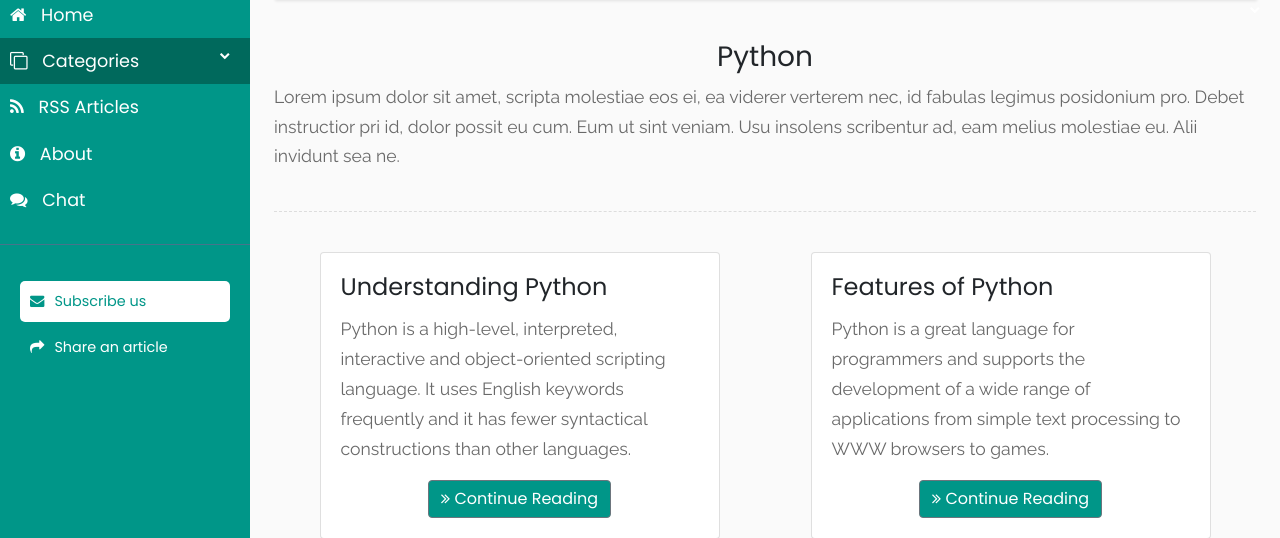
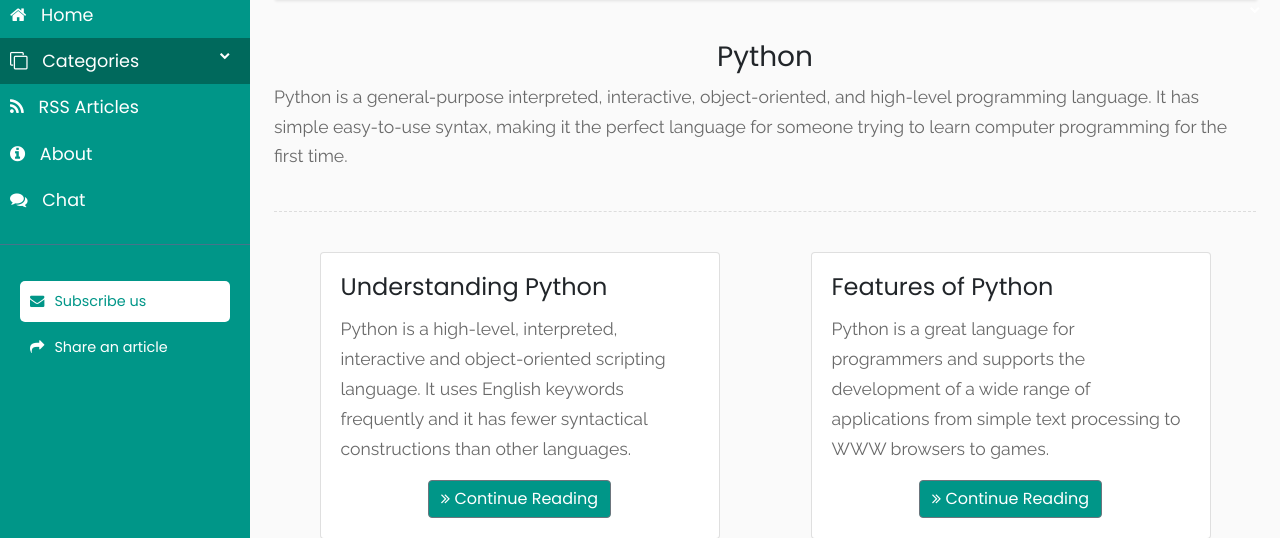
Before and after one commit to jimit105/Blogging-Site, a PHP site: page /python.php in a window 1280 px wide. Shown: the part 110-648 px from the top of the page. Run offline with PHP 8.4, Linux system fonts and the light colour scheme.

Commit message:
Add intro for category

```diff
--- a/big-data.php
+++ b/big-data.php
@@ -55,8 +55,7 @@
 
             <h3 style="text-align: center">Big Data</h3>
             <p>
-                Lorem ipsum dolor sit amet, scripta molestiae eos ei, ea viderer verterem nec, id fabulas legimus posidonium pro. Debet instructior pri id, dolor possit eu cum. Eum ut sint veniam. Usu insolens scribentur ad, eam melius molestiae eu. Alii invidunt sea
-                ne.
+                Big data is an evolving term that describes any voluminous amount of structured, semistructured and unstructured data that has the potential to be mined for information. Big data is data sets that are so voluminous and complex that traditional data processing application software are inadequate to deal with them.
             </p>
 
             <div class="line"></div>
--- a/machine-learning.php
+++ b/machine-learning.php
@@ -55,8 +55,7 @@
 
             <h3 style="text-align: center">Machine Learning</h3>
             <p>
-                Lorem ipsum dolor sit amet, scripta molestiae eos ei, ea viderer verterem nec, id fabulas legimus posidonium pro. Debet instructior pri id, dolor possit eu cum. Eum ut sint veniam. Usu insolens scribentur ad, eam melius molestiae eu. Alii invidunt sea
-                ne.
+                Machine learning is an application of artificial intelligence (AI) that provides systems the ability to automatically learn and improve from experience without being explicitly programmed. Machine learning focuses on the development of computer programs that can access data and use it learn for themselves.
             </p>
 
             <div class="line"></div>
--- a/python.php
+++ b/python.php
@@ -55,8 +55,7 @@
 
             <h3 style="text-align: center">Python</h3>
             <p>
-                Lorem ipsum dolor sit amet, scripta molestiae eos ei, ea viderer verterem nec, id fabulas legimus posidonium pro. Debet instructior pri id, dolor possit eu cum. Eum ut sint veniam. Usu insolens scribentur ad, eam melius molestiae eu. Alii invidunt sea
-                ne.
+                Python is a general-purpose interpreted, interactive, object-oriented, and high-level programming language. It has simple easy-to-use syntax, making it the perfect language for someone trying to learn computer programming for the first time.
             </p>
 
             <div class="line"></div>
```
